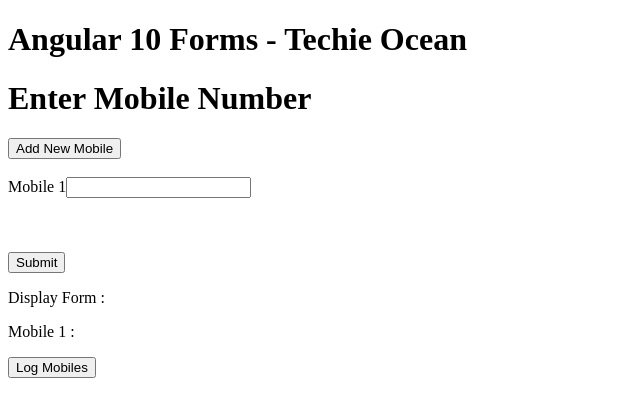
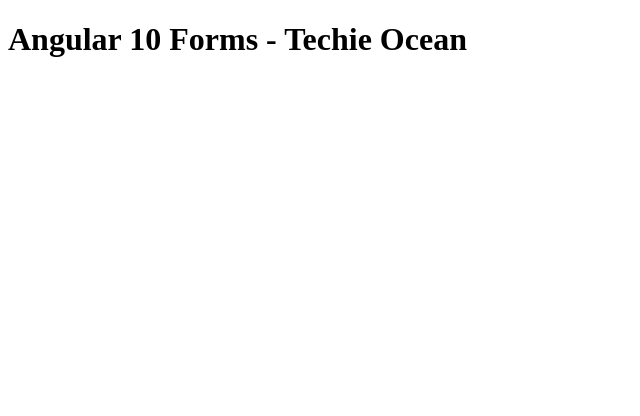
Before and after one commit to johnnycowboy3033/Angular-10-Forms-Techie-Ocean, an Angular app: page / in a window 1280 px wide. Shown: the top 416 px of the page, without its empty margins (0-640 px from the left). Built offline with nearby package versions, Linux system fonts and the light colour scheme.

Commit message:
Update README.md

```diff
--- a/src/app/app.component.html
+++ b/src/app/app.component.html
@@ -1,28 +1 @@
 <h1> {{ siteName }} </h1>
-
-<form [formGroup]="userProfileForm"  (ngSubmit)="onSubmit()" >
-
-    <div formArrayName="mobiles">
-          <h1>Enter Mobile Number</h1>
-          <button (click)="addNewMobile()" >Add New Mobile</button>
-           <br><br>
-          <div *ngFor="let mob of mobiles.controls; let i=index">
-            <label>Mobile {{ i + 1 }}</label>
-            <input type="text" [formControlName]= 'i' >
-            <br><br>
-          </div>
-    </div>
-  <br><br>
-  <button type="submit" >Submit</button>
-</form>
-
-<p>
-  Display Form :  {{ displayForm }}
-</p>
-
-<p>
-  Mobile 1 :  {{ mobile1 }}
-</p>
-
-
-<button (click)="logMobiles()" >Log Mobiles</button>
--- a/src/app/app.component.ts
+++ b/src/app/app.component.ts
@@ -1,5 +1,6 @@
 import { Component } from '@angular/core';
 import {FormArray, FormBuilder, Validators} from "@angular/forms";
+import {SuperHero} from "./superheros";
 
 @Component({
   selector: 'app-root',
@@ -9,49 +10,18 @@
 export class AppComponent {
   title = 'Angular Tutorial';
   siteName = 'Angular 10 Forms - Techie Ocean';
-  displayForm = '';
-  mobile1 = '';
-  counter = 0;
+
+  weapons = ['Iron Suit', 'Hammer', 'Bow And Arrow','Shield','Raw Power'];
+
+  specialities = [ 'Technology', 'God of Thunder', 'Archery','War And Leadership','Scientist'];
+
+  model = new SuperHero( 1, 'Iron Man', this.weapons[0], this.specialities[0], 'Tony Stark' );
 
   ngOnInit(): void {
   }
 
-  constructor( private fb:FormBuilder) {
-  }
-
-  userProfileForm = this.fb.group({
-    mobiles: this.fb.array([
-        this.fb.control('')
-    ])
-  });
-
-  get mobiles(){
-    return this.userProfileForm.get('mobiles') as FormArray;
+  constructor() {
   }
 
 
-  addNewMobile(){
-    this.mobiles.push(this.fb.control(''));
-  }
-
-
-  onSubmit(){
-    // @ts-ignore
-    this.displayForm = '' + JSON.stringify(this.userProfileForm.value);
-
-    // @ts-ignore
-    this.mobile1 = ' ' + this.userProfileForm.get(['mobiles','0']).value;
-
-
-
-  }
-
-  logMobiles(){
-    for(let mob of this.mobiles.controls){
-      // @ts-ignore
-      console.log("Mobile " + this.counter + " : " + this.userProfileForm.get(['mobiles',this.counter]).value);
-      this.counter = this.counter + 1;
-    }
-  }
-
 }
--- /dev/null
+++ b/src/app/superheros.ts
@@ -0,0 +1,11 @@
+export class SuperHero {
+
+  constructor(
+    public id: number,
+    public name: string,
+    public weapon: string,
+    public speciality: string,
+    public realname? : string
+  ) {
+  }
+}
```
Also changed, not shown: 1 other file (tests, documents, lock files or other folders).
